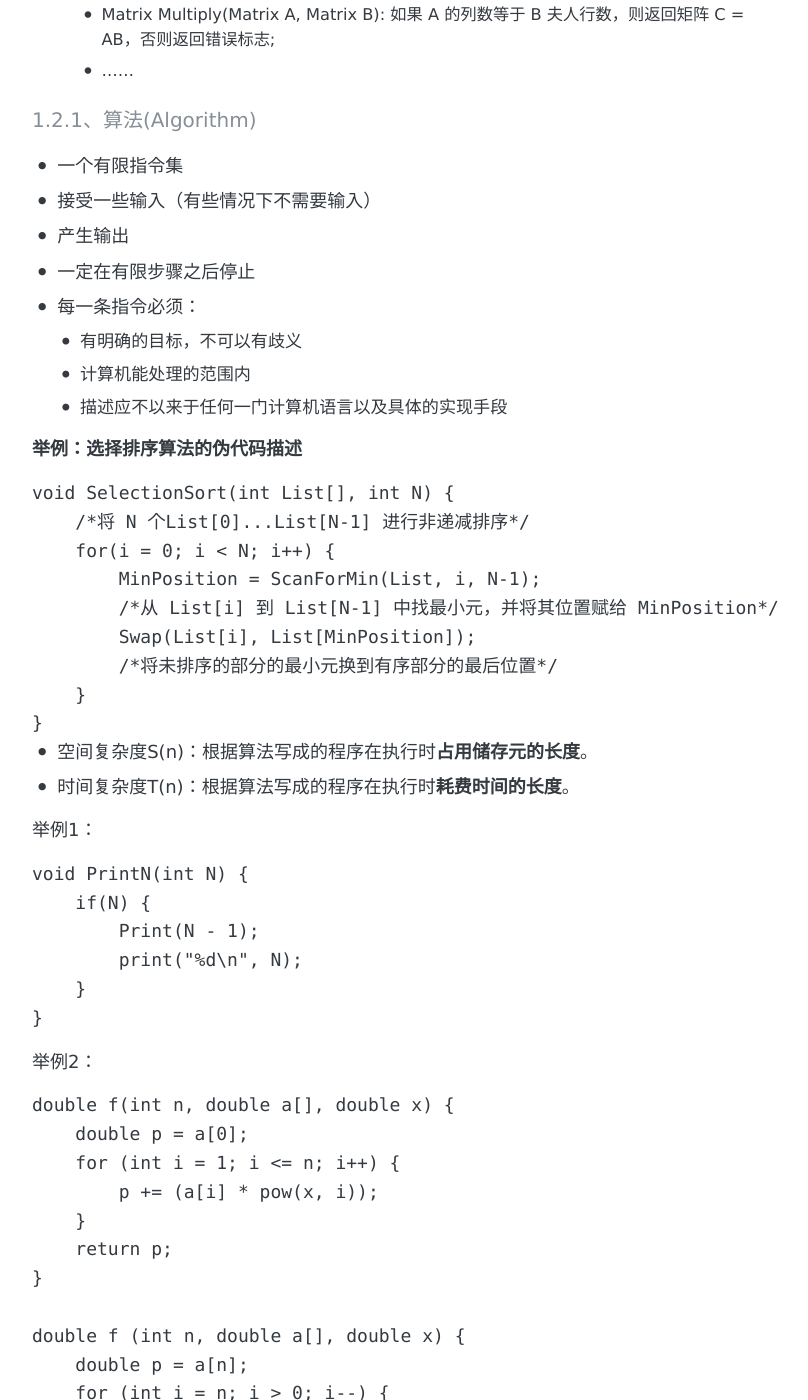
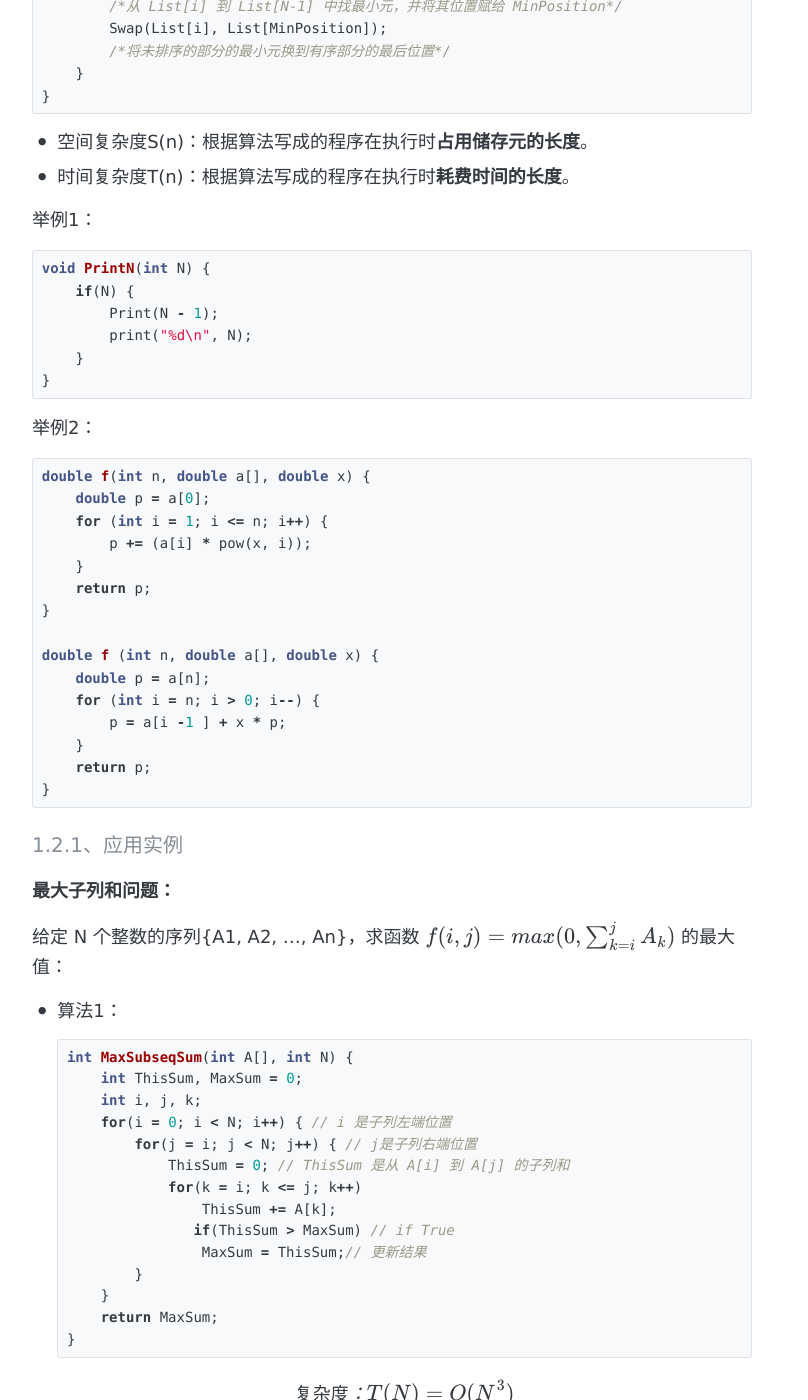
Before and after one commit to lazwan/lazywa.github.io, a Jekyll site: the page built from _posts/2020-03-03-Data_Structure.md, in a window 1280 px wide and 1400 px high, scrolled down 9966 px. Shown: the whole window, without its empty margins (248-1056 px from the left). Built offline with Jekyll 4.4.1, drawn with Linux system fonts in a browser that asks for light colours; formulas are drawn with MathJax 3; some of the changed text lies outside the part shown.

Commit message:
update DataStructure and Gemfile.lock

````diff
--- a/_posts/2020-03-03-Data_Structure.md
+++ b/_posts/2020-03-03-Data_Structure.md
@@ -23,8 +23,7 @@ tags:
 ```c
 # include<stdio.h>
 
-int main()
-{
+int main() {
     int x, *p;
     x = 55;
     p = &x;
@@ -41,12 +40,12 @@ int main()
 **[五种算数运算]**
 
 ```c
-p1 ++; // 含义指向 a 后的整型单元
-p1 --; // 指向 a 前的整型单元
-p1 + n; // 指向 a 后的 n 个整型单元
-p1 - n; // 指向 a 前的 n 个整型单元
+p1++;    // 含义指向 a 后的整型单元
+p1--;    // 指向 a 前的整型单元
+p1 + n;  // 指向 a 后的 n 个整型单元
+p1 - n;  // 指向 a 前的 n 个整型单元
 p2 - p1; // a 和 b 之间差的单元数
-p ± n; // p 的实际内容 ±n sizeof(*p);
+p ± n;   // p 的实际内容 ±n sizeof(*p);
 ```
 
 **[指针与数组]**
@@ -56,7 +55,7 @@ p ± n; // p 的实际内容 ±n sizeof(*p);
 通过指针引用数组元素可以分以下三个步骤：
 
 1. 说明指针和数组：`int *p, a[10]`
-2. 指针指向数组：`p = a; p = &a[0];`(指向数组的首地址)
+2. 指针指向数组：`p = a; p = &a[0]; `(指向数组的首地址)
 3. 过指针引用数组元素：当指针指向数组的首地址时，则下标为 i 的元素地址为`p + i` 或 `a + i`
 
 **[引用数组元素可以有三种方法]**
@@ -65,7 +64,7 @@ p ± n; // p 的实际内容 ±n sizeof(*p);
 2. 指针法：`*(p+i)`
 3. 数组名法：`*(a+i)`
 
-「 注」数组名是常量地址，不能改变！~~a = p~~
+[ 注]数组名是常量地址，不能改变！~~a = p~~
 
 **[C语言的动态分配函数(stdlib.h) ]**
 
@@ -75,11 +74,10 @@ p ± n; // p 的实际内容 ±n sizeof(*p);
 
 **[C++的动态存储分配]**
 
-1. new  类型名 T (初值列表)
-
-   - 功能：申请用于存放T类型对象的内存空间，并依初值列表赋以初值
-   - 结果值：
-     - 成功：T类型的指针，指向新分配的内存
+1. new 类型名 T (初值列表)
+   功能：申请用于存放 T 类型对象的内存空间，并依初值列表赋以初值
+   结果值：
+     - 成功：T 类型的指针，指向新分配的内存
      - 失败：0 (NULL)
 
    ```c++
@@ -90,8 +88,7 @@ p ± n; // p 的实际内容 ±n sizeof(*p);
    ```
 
 2. delete 指针 P
-
-   - 功能：释放指针P所指向的内存。P必须是new操作的返回值
+   功能：释放指针 P 所指向的内存。P 必须是 new 操作的返回值
 
    ```c++
    int *p1 = new int[10];
@@ -108,22 +105,20 @@ p ± n; // p 的实际内容 ±n sizeof(*p);
 1. 传值方式：参数为整型、实型、字符型等
 2. 传地址：参数为指针变量、引用类型、数组名
 
-**「传值方式」** 把实参的值传送给函数局部工作区相应的副本中，函数使用这个副本执行必要的功能。函数修改的是副本的值，实参的值不变
+**[传值方式]** 把实参的值传送给函数局部工作区相应的副本中，函数使用这个副本执行必要的功能。函数修改的是副本的值，实参的值不变
 
 ```c++
 # include<iostream>
 using namespace std;
 
-void swap (float m, float n)
-{
+void swap (float m, float n) {
     float temp;
     temp = m;
     m = n;
     n = temp;
 }
 
-int main()
-{
+int main() {
     float a, b;
     cin >> a >> b; // 1 2
     swap(a, b);
@@ -132,22 +127,20 @@ int main()
 }
 ```
 
-**「传地址方式」** 指针变量作参数：形参变化影响实参
+**[传地址方式]** 指针变量作参数：形参变化影响实参
 
 ```c++
 # include<iostream>
 using namespace std;
 
-void swap (float *m, float *n)
-{
+void swap (float *m, float *n) {
     float temp;
     temp = *m;
     *m = *n;
     *n = temp;
 }
 
-int main()
-{
+int main() {
     float a, b;
     float *p1, *p2;
     cin >> a >> b; // 1 2
@@ -158,14 +151,13 @@ int main()
 }
 ```
 
-**「传地址方式」** 引用类型作参数：
+**[传地址方式]** 引用类型作参数：
 
 ```c++
 # include<iostream>
 using namespace std;
 
-int main()
-{
+int main() {
     int i = 5;
     int& j = i; // j 是一个引用类型，代表 i 的一个替代名
     i = 7; // i值改变时，j 值也跟着改变
@@ -178,16 +170,14 @@ int main()
 # include<iostream>
 using namespace std;
 
-void swap(float& m,float& n)
-{
+void swap(float& m,float& n) {
     float temp;
-    temp=m;
-    m=n;
-    n=temp;
-}
-
-int main()
-{
+    temp = m;
+    m = n;
+    n = temp;
+}
+
+int main() {
     float a, b;
     cin >> a >> b; // 1 2
     swap(a, b);
@@ -195,11 +185,11 @@ int main()
 }
 ```
 
-**「引用类型作形参的三点说明」**
+**[引用类型作形参的三点说明]**
 
 1. 传递引用给函数与传递指针的效果是一样的，形参变化实参也发生变化
 2. 引用类型作形参，在内存中并没有产生实参的副本，它 直接对实参操作；而一般变量作参数，形参与实参就占用不同的存储单元，所以形参变量的值是实参变量的副本。因此，当参数传递的数据量较大时，用引用比用一般变量传递参数的时间和空间效率都好
-3. 指针参数虽然也能达到与使用引用的效果，但在被调函数中需要重复使用 `*` 指针变量名”的形式进行运算，这很容易产生错误且程序的阅读性较差；另一方面，在主调函数的调用点处，必须用变量的地址作为实参
+3. 指针参数虽然也能达到与使用引用的效果，但在被调函数中需要重复使用 `*` 指针变量名的形式进行运算，这很容易产生错误且程序的阅读性较差；另一方面，在主调函数的调用点处，必须用变量的地址作为实参
 
 **[传地址方式]** 数组名作参数：传递的是数组的首地址，对形参数组所做的任何改变都将反映到实参数组中
 
@@ -209,21 +199,19 @@ using namespace std;
 
 void sub(char a[]);
 
-int main()
-{
+int main() {
     char a[10] = "hello";
     sub(a);
     cout << a << endl;
     return 0;
 }
 
-void sub(char b[])
-{
+void sub(char b[]) {
     b[] = "world";
 }
 ```
 
-**「问」** 用数组作函数的参数，求10个整数的最大数
+**[问]** 用数组作函数的参数，求 10 个整数的最大数
 
 ```c++
 # include<iostream>
@@ -232,8 +220,7 @@ using namespace std;
 
 int max(int a[]);
 
-int main()
-{
+int main() {
     int a[10];
     int m;
     for (int i = 0; i < N; i++) {
@@ -252,7 +239,7 @@ int max(int b[]) {
 }
 ```
 
-**「练习」** 用数组作为函数的参数，将数组中 n 个整数按相反的顺序存放，要求输入和输出在主函数中完成
+**[练习]** 用数组作为函数的参数，将数组中 n 个整数按相反的顺序存放，要求输入和输出在主函数中完成
 
 ```c++
 # include<iostream>
@@ -269,10 +256,9 @@ void sub(int b[]) {
     }
     return;
 }
-int main()
-{
+int main() {
     int a[10];
-       for (int i = 0; i < N; i++) {
+    for (int i = 0; i < N; i++) {
         cin >> a[i];
     }
     sub(a);
@@ -290,10 +276,10 @@ int main()
 
 ```c
 struct 结构体名 { // struct：结构标志
-    type 成员 1;
-    type 成员 2;
+    type 成员1;
+    type 成员2;
     ...
-    type 成员 n; // 结构类型中所含的成员项及其类型
+    type 成员n; // 结构类型中所含的成员项及其类型
 };
 ```
 
@@ -338,30 +324,28 @@ typedef struct LNode {
 
 写一个程序实现一个函数 PrintN，似地传入一个正整数为 N 的参数后，能顺序打印从 1 到 N 全部正整数。
 
-- **循环实现( 占用空间小)**
-
-  ```C
-  void PrintN(int n)
-  {
-      fro (int i =1; i <= n; i++) {
-          cout << i << ' ';
-      }
-      return 0;
-  }
-  ```
-
-- **递归实现(占用空间大)**
-
-  ```C
-  void PrintN(int n)
-  {
-      if (n){
-          Print(n - 1);
-          cout << n << ' ';
-      }
-      return 0;
-  }
-  ```
+**循环实现( 占用空间小)**
+
+```c
+void PrintN(int n) {
+    fro (int i =1; i <= n; i++) {
+        cout << i << ' ';
+    }
+    return 0;
+}
+```
+
+**递归实现(占用空间大)**
+
+```c
+void PrintN(int n) {
+    if (n) {
+        PrintN(n - 1);
+        cout << n << ' ';
+    }
+    return 0;
+}
+```
 
 #### 1.1.2、关于算法效率
 
@@ -370,52 +354,52 @@ $$
 f(x) =a_0 + a_1x + ... + a_{n-1}x^{n-1} + a_nx^n
 $$
 
-- **一般算法(效率低)**
-
-  ```C
-  double f(int n, double a[], double x) {
-      double p = a[0];
-      for (int i = 1; i <= n; i++) {
-          p += (a[i] * pow(x, i));
-      }
-      return p;
-  }
-  ```
-
-- **秦九韶算法(效率高)**
-  $$
-  f(x) = a_0 + x(a_1 + x(...(a_{n-1} + x(a_n))...))
-  $$
-
-  ```C
-  double f (int n, double a[], double x) {
-      double p = a[n];
-      for (int i = n; i > 0; i--) {
-          p = a[i -1 ] + x * p;
-      }
-      return p;
-  }
-  ```
-
-- **clock():** 捕捉从程序开始运行到 clock() 被调用时所耗费的时间。单位是 clock tick，即“时钟打点”
-
-  常数 CLK_TCK：机器时钟每秒所走的时钟打点数。
-
-  ```C
-  # include <stdio.h>
-  # include <time.h>
-
-  clock_t start, stop;
-  double duration;
-  int main()
-  {
-      start = clock();
-      MyFunction();
-      stop = clock();
-      duration = (double(stop - start)) / CLK_TCK;
-      return 0;
-  }
-  ```
+**一般算法(效率低)**
+
+```c
+double f(int n, double a[], double x) {
+    double p = a[0];
+    for (int i = 1; i <= n; i++) {
+        p += (a[i] * pow(x, i));
+    }
+    return p;
+}
+```
+
+**秦九韶算法(效率高)**
+$$
+f(x) = a_0 + x(a_1 + x(...(a_{n-1} + x(a_n))...))
+$$
+
+```c++
+double f (int n, double a[], double x) {
+    double p = a[n];
+    for (int i = n; i > 0; i--) {
+        p = a[i -1 ] + x * p;
+    }
+    return p;
+}
+```
+
+**clock():** 捕捉从程序开始运行到 `clock()` 被调用时所耗费的时间。单位是 clock tick，即“时钟打点”
+
+常数 `CLK_TCK`：机器时钟每秒所走的时钟打点数。
+
+```c++
+# include <stdio.h>
+# include <time.h>
+
+clock_t start, stop;
+double duration;
+int main()
+{
+    start = clock();
+    MyFunction();
+    stop = clock();
+    duration = (double(stop - start)) / CLK_TCK;
+    return 0;
+}
+```
 
 #### 1.1.3、抽象数据类型
 
@@ -456,7 +440,7 @@ $$
 
 **举例：选择排序算法的伪代码描述**
 
-```C
+```c
 void SelectionSort(int List[], int N) {
     /*将 N 个List[0]...List[N-1] 进行非递减排序*/
     for(i = 0; i < N; i++) {
@@ -473,7 +457,7 @@ void SelectionSort(int List[], int N) {
 
 举例1：
 
-```C
+```c
 void PrintN(int N) {
     if(N) {
         Print(N - 1);
@@ -484,7 +468,7 @@ void PrintN(int N) {
 
 举例2：
 
-```C
+```c
 double f(int n, double a[], double x) {
     double p = a[0];
     for (int i = 1; i <= n; i++) {
@@ -505,13 +489,13 @@ double f (int n, double a[], double x) {
 #### 1.2.1、应用实例
 
 **最大子列和问题：**
-$$
-给定 N 个着呢个书的序列 {A1, A2, ..., An}，求函数f(i, j)=max(0, \sum_{k=i}^jA_k)的最大值：
-$$
+
+给定 N 个整数的序列{A1, A2, ..., An\}，求函数 $f(i, j)=max(0, \sum_{k=i}^jA_k)$ 的最大值：
+
 
 - 算法1：
 
-  ```C
+  ```c
   int MaxSubseqSum(int A[], int N) {
       int ThisSum, MaxSum = 0;
       int i, j, k;
@@ -590,10 +574,9 @@ $$
       int cross;
       int mid;
 
-      if(start == end)
-          return * nums;
-      else
-      {
+      if(start == end) {
+        return * nums;
+      } else {
           mid = (start + end)/2;
           left = Find_Maximum_Subarray(nums, start, mid);
           right = Find_Maximum_Subarray(nums, mid + 1, end);
@@ -608,8 +591,7 @@ $$
       }
   }
 
-  int main()
-  {
+  int main() {
       int arr[] = {13, -3, -25, 20, -3, -16, -23, 18, 20, -7, 12, -5, -22, 15, -4, 7}, * nums = arr;
       int val;
 
@@ -625,7 +607,7 @@ $$
 
 - 算法4：在线处理
 
-  ```C
+  ```c
   int MaxSubSum(int A[], int N) {
       int ThisSum, MaxSum, i;
       ThisSum = MaxSum = 0;
@@ -650,15 +632,16 @@ $$
 
 **[例]：一元多项式及其计算**
 
-**一元多项式**:![image](/images/DataStructure/fx.png)
+**一元多项式**:
+$f(x)=a_0+ a_1x+...+ a_{n-1}x^{n-1}+ a_nx^n$
 
 **主要运算**：多项式相加、相减、相乘等
 
 **[分析]：如何表示多项式**
 
 - 关键数据：
-  - 多项式项数 n
-  - 各项系数![image](/images/DataStructure/ai.png)及指数 i
+  - 多项式项数 $n$
+  - 各项系数 $a^i$ 及指数 \$i$
 
 - 表示方法：
 
@@ -678,12 +661,12 @@ $$
 
 **[启示]：**
 
-1. 同一个问题可以有不同的表示（存储）方法
+1. 同一个问题可以有不同的表示(存储)方法
 2. 有一类共性问题：有序线性序列的组织和管理
 
 #### 2.1.2、线性表
 
-**“线性表(Linear List)”**：由同类型**数据元素**构成**有序序列**的线性结构
+**线性表(Linear List)**：由同类型**数据元素**构成**有序序列**的线性结构
 
 1. 表中元素个数称为线性表的**长度**
 2. 线性表没有元素时，称为**空表**
@@ -691,15 +674,15 @@ $$
 
 **[线性表的抽象数据类型描述]**
 
-- **类型名称：** 线性表（List）
+- **类型名称：** 线性表(List)
 - **数据对象集：** 线性表是 n(>=0) 个元素构成的有序序列 (a1, a2, ..., an)
 - **操作集：** 线性表 L 属于 List，整数 i 表示位置，元素 X 属于 ElementType，线性表基本操作主要有：
-  1. List MarkEmpty()：初始化一个空线性表 L;
-  2. ElementType FindKth(int K, List L)：根据位序 K，返回相应元素;
-  3. int Find(ElementType X, List L)：在线性表 L 中查找 X 的第一次出现位置;
-  4. void insert(ElementType X, int i, List L)：在位序 i 前插入一个新元素 X;
-  5. void Delete(int i, List L)：删除指定位序 i 的元素;
-  6. int Length(List L)：返回线性表 L 的长度素 n;
+  1. `List MarkEmpty()`：初始化一个空线性表 L;
+  2. `ElementType FindKth(int K, List L)`：根据位序 K，返回相应元素;
+  3. `int Find(ElementType X, List L)`：在线性表 L 中查找 X 的第一次出现位置;
+  4. `void insert(ElementType X, int i, List L)`：在位序 i 前插入一个新元素 X;
+  5. `void Delete(int i, List L)`：删除指定位序 i 的元素;
+  6. `int Length(List L)`：返回线性表 L 的长度素 n;
 
 **[线性表的顺序存储实现]**
 
@@ -709,7 +692,7 @@ $$
 
 注：数组：Data    最后一个元素位置：Last
 
-**「主要操作实现」**
+**[主要操作实现]**
 
 1. 初始化（建立空的顺序表）
 
@@ -779,13 +762,13 @@ $$
 
 #### 2.1.3、广义表
 
-**「例」二元多项式该如何表示？比如，给定二元多项式：**
+**[例]二元多项式该如何表示？比如，给定二元多项式：**
 
 $$
 P(x,y)=9x^{13}y^2+4x^{12}+15x^8y^3-x^8y+3x^2
 $$
 
-**「分析」** 可将上述二元多项式看成关于 x 的一元多项式：
+**[分析]** 可将上述二元多项式看成关于 x 的一元多项式：
 
 $$
 P(x,y)=(9y^2+4)x^{12}+(15y^3-y)x^8+3x^2
@@ -797,7 +780,7 @@ $$
 
 所以，上述二元多项式可以用**“复杂”链表**表示为：
 
-  ![image](/images/DataStructure/2.1.3_1.png)
+![image](/images/DataStructure/2.1.3_1.png)
 
 **广义表(Generalized List)**
 
@@ -828,14 +811,37 @@ struct GNode [
 
 3.  多重链表有广泛的用途：基本上如**数、图**这样相对复杂的数据结构都**可以采用多重链表**方式实现存储;
 
-**「例」矩阵可以用二维数组表示，但二维数组表示有两个缺陷：**
+**[例]矩阵可以用二维数组表示，但二维数组表示有两个缺陷：**
 
 1. 一是数组的**大小需要事先确定**;
 2. 对于“稀疏矩阵”，将造成大量的 **存储空间浪费**;
 
-![image](/images/DataStructure/2.1.3_3.png)
-
-**「分析」采用一种典型的多重链表——十字链表来存储稀疏矩阵**
+$$
+A=
+\left[
+\begin{matrix}
+18 & 0 & 0 & 2 & 0 \\
+0 & 27 & 0 & 0 & 0 \\
+0 & 0 & 0 & -4 & 0 \\
+23 & -1 & 0 & 0 & 12 \\
+\end{matrix}
+\right]
+$$
+
+$$
+B=
+\left[
+\begin{matrix}
+0 & 2 & 11 & 0 & 0 & 0 \\
+3 & -4 & -1 & 0 & 0 & 0 \\
+0 & 0 & 0 & 9 & 13 & 0 \\
+0 & -2 & 0 & 0 & 10 & 7 \\
+6 & 0 & 0 & 5 & 0 & 0 \\
+\end{matrix}
+\right]
+$$
+
+**[分析]采用一种典型的多重链表——十字链表来存储稀疏矩阵**
 
 - **只存储矩阵非 0 元素项**
 
@@ -865,7 +871,8 @@ struct GNode [
 
 计算机如何进行表达式求值？
 
-「例」算数表达式 5+6/2-3×4，正确理解：
+[例]算数表达式 `5+6/2-3×4`，正确理解：
+
 $$
 5+6/2-3*4=5+3-3*4=8-3*4=8-12=-4
 $$
@@ -881,7 +888,7 @@ $$
 
 - 后缀表达式：运算符号位于两个运算数之后：`a b c * + d e / -`
 
-  **「例」6 2 / 3 - 4 2 * + = ?**
+  **[例]6 2 / 3 - 4 2 * + = ?**
 
   ```
   6 2 / 3 - 4 2 * +
@@ -907,11 +914,11 @@ $$
 
 **操作集：** 长度为 MaxSize 的堆栈 S 属于 Stark，堆栈元素 itrm 属于 ElementType
 
-1. Stack CreateStack (int MaxSize)：生成空堆栈，其最大长度为 MaxSize;
-2. int IsFull (Stack S, int MaxSize)：判断堆栈 S 是否已满;
-3. void Push (Stack S, ElementType item)：将元素 item 压入堆栈;
-4. int IsEmply (Stack S)：判断堆栈 S 是否为空;
-5. ElementType Pop (Stack S)：删除并返回栈顶元素;
+1. `Stack CreateStack (int MaxSize)`：生成空堆栈，其最大长度为 MaxSize;
+2. `int IsFull (Stack S, int MaxSize)`：判断堆栈 S 是否已满;
+3. `void Push (Stack S, ElementType item)`：将元素 item 压入堆栈;
+4. `int IsEmply (Stack S)`：判断堆栈 S 是否为空;
+5. `ElementType Pop (Stack S)`：删除并返回栈顶元素;
 
 ![image](/images/DataStructure/2.2.1_1.png)
 
@@ -963,7 +970,7 @@ ElementType Pop (Stack PtrtS) {
 }
 ```
 
-**「例」** 请用一个数组实现两个堆栈，要求最大地利用数组空间，使数组只要有空间入栈操作就可以成功。
+**[例]** 请用一个数组实现两个堆栈，要求最大地利用数组空间，使数组只要有空间入栈操作就可以成功。
 
 **[分析]** 一种比较聪明的方法是使这两个栈分别从数组的**两个开始向中间生长**; 当两个栈的**栈顶指针相遇**时，表示两个栈都满了。
 
@@ -1016,9 +1023,9 @@ ElementType Pop (struct DStack *PtrS, int Tag) {
 
 栈的链式存储结构实际上就是一个**单链表**，叫**链栈**。插入和删除操作只能在链栈的栈顶进行。
 
-**「问」** 栈顶指针 Top 应该在链表的那一头？
-
-**「答」** Top  一定是在链表的头上，如果放在尾上则不能实现删除的操作。
+**[问]** 栈顶指针 Top 应该在链表的那一头？
+
+**[答]** Top  一定是在链表的头上，如果放在尾上则不能实现删除的操作。
 
 ```c
 typedef struct SNode * Stack;
@@ -1080,18 +1087,18 @@ ElementTypre Pop(Stack S) {
 
 **基本策略：** 将中缀表达式转换为后缀表达式，然后求值
 
-**「问」** 如何将中缀表达式转换为后缀表达式？
-
-**「例」** `2 + 9 / 3 - 5 = 2 9 3 / + 5 -`
+**[问]** 如何将中缀表达式转换为后缀表达式？
+
+**[例]** `2 + 9 / 3 - 5 = 2 9 3 / + 5 -`
 
 1. 运算数相对顺序不变
 2. 运算符号顺序发生改变
    - 需要存储”等待中“的运算符号
    - 要将当前运算符号与”等待中“的子后一个运算符号比较
 
-**「问」** 有括号怎么办？
-
-**「例」** `a * (b + c) / d = a b c + * d /`
+**[问]** 有括号怎么办？
+
+**[例]** `a * (b + c) / d = a b c + * d /`
 
 1. 运算数相对顺序不变
 2. 运算符号顺序发生改变
@@ -1132,8 +1139,6 @@ ElementTypre Pop(Stack S) {
 
 **[实现代码]**
 
-[https://github.com/ZhWing/zhwing.github.io/blob/master/Code/Data_Structure/Stack.cpp](https://github.com/ZhWing/zhwing.github.io/blob/master/Code/Data_Structure/Stack.cpp)
-
 ```c++
 #include <bits/stdc++.h>
 using namespace std;
@@ -1167,8 +1172,7 @@ int main()
                 } else if (fl(str[i]) > fl(s.top())) {
                     s.push(str[i]);
                     break;
-                }
-                else {
+                } else {
                     // while (fl(str[i]) <= fl(s.top())) {
                     //     cout << s.top() << ' ';
                     //     s.pop();
@@ -1178,7 +1182,6 @@ int main()
                     // s.push(str[i]);
                 }
             }
-
         } else if (str[i] == '(') {
             s.push(str[i]);
         } else if (str[i] == ')') {
@@ -1198,8 +1201,6 @@ int main()
 }
 ```
 
-
-
 **[堆栈的其他应用]**
 
 - 函数调用及递归实现
@@ -1226,11 +1227,11 @@ int main()
 
 操作集：长度 MaxSize 的队列 Q 属于 Queue，队列元素 item 属于 ElementType
 
-1. Queue CreatQueue(int MaxSize)：生成长度为 MaxSize 的空队列;
-2. int IsFullQ(Queue Q, int MaxSize)：判断队列 Q 是否已满;
-3. void AddQ(Queue Q, ElementType item)：将数据元素 item 插入队列 Q 中;
-4. int IsEmptyQ(Queue Q)：判断队列 Q 是否为空;
-5. ElementType DeleteQ(Queue Q)：将队头元素从队列中删除并返回;
+1. `Queue CreatQueue(int MaxSize)`：生成长度为 MaxSize 的空队列;
+2. `int IsFullQ(Queue Q, int MaxSize)`：判断队列 Q 是否已满;
+3. `void AddQ(Queue Q, ElementType item)`：将数据元素 item 插入队列 Q 中;
+4. `int IsEmptyQ(Queue Q)`：判断队列 Q 是否为空;
+5. `ElementType DeleteQ(Queue Q)`：将队头元素从队列中删除并返回;
 
 **[队列的顺序存储实现]**( 循环队列)
 
@@ -1337,7 +1338,7 @@ ElementType DeleteQ(Queue PtrQ) {
 
 主要思路：相同指数的项系数相加，其余部分进行拷贝。
 
-**「实现」**
+**[实现]**
 
 采用不带头结点的单向链表，按照指数递减的顺序排列各项。
 
@@ -1481,18 +1482,18 @@ Polynomial PolyAdd(Polynomial P1, Polynomial P2) {
 
   若不为空，则由根结点和其左、右二叉子树组成
 
-- **操作集**：BT ∈ BinTree, Item ∈ ElementType，重要操作有：
-
-  1. Boolean IsEmpty(BinTree BT)：判别 BT 是否为空
-  2. void Traversal(BinTree BT)：遍历，按某顺序访问每个结点
-  3. BinTree CreatBinTree()：创建一个二叉树
+- **操作集**：`BT ∈ BinTree, Item ∈ ElementType`，重要操作有：
+
+  1. `Boolean IsEmpty(BinTree BT)`：判别 BT 是否为空
+  2. `void Traversal(BinTree BT)`：遍历，按某顺序访问每个结点
+  3. `BinTree CreatBinTree()`：创建一个二叉树
 
 - **常用的遍历方法**：
 
-  - void PreOrderTraversal(BinTree BT)：先序 --> 根、左子树、右子树
-  - void InOrderTraversal(BinTree BT)：中序 --> 左子树、根、右子树
-  - void PostOrderTraversal(BinTree BT)：后序 --> 左子树、右子树、根
-  - void LevelOrderTraversal(BinTree BT)：层次遍历，从上到下、从左到右
+  - `void PreOrderTraversal(BinTree BT)`：先序 --> 根、左子树、右子树
+  - `void InOrderTraversal(BinTree BT)`：中序 --> 左子树、根、右子树
+  - `void PostOrderTraversal(BinTree BT)`：后序 --> 左子树、右子树、根
+  - `void LevelOrderTraversal(BinTree BT)`：层次遍历，从上到下、从左到右
 
 #### 3.6、二叉树的存储结构
 
@@ -2019,7 +2020,7 @@ BinTree Delete (ElementType X, BinTree BST) {
      }
      ```
 
-     ```C++
+     ```c++
      Tree NewNode(int V) {
          Tree T = (Tree)malloc(sizeof(struct TreeNode));
          T->v = V;
````
Also changed, not shown: other parts of _posts/2020-03-03-Data_Structure.md (+6 -6 lines), Gemfile.lock.
